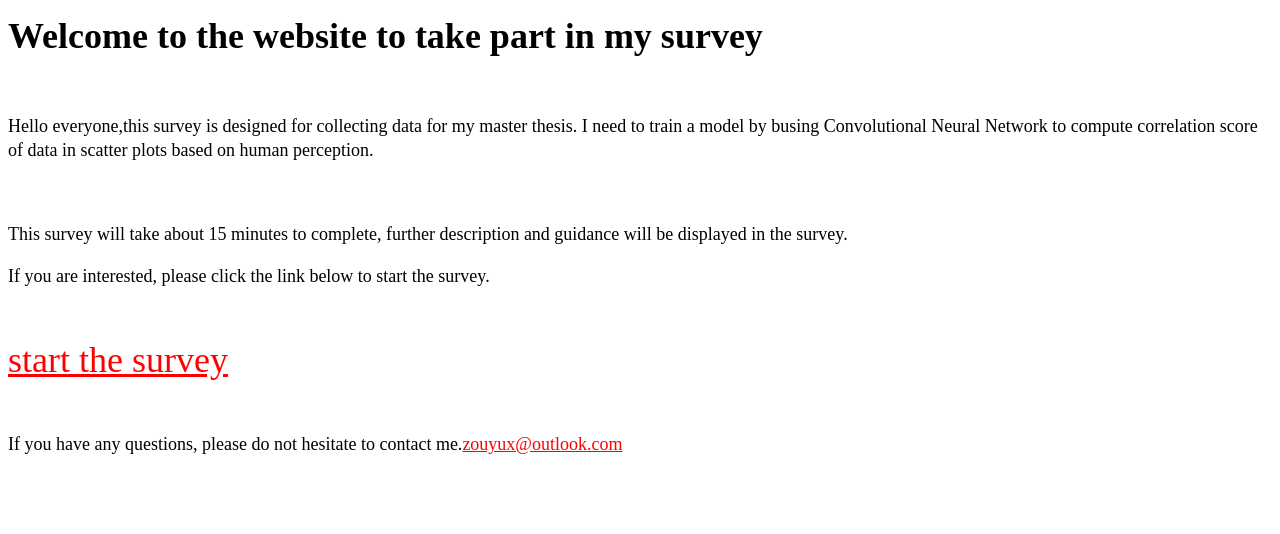
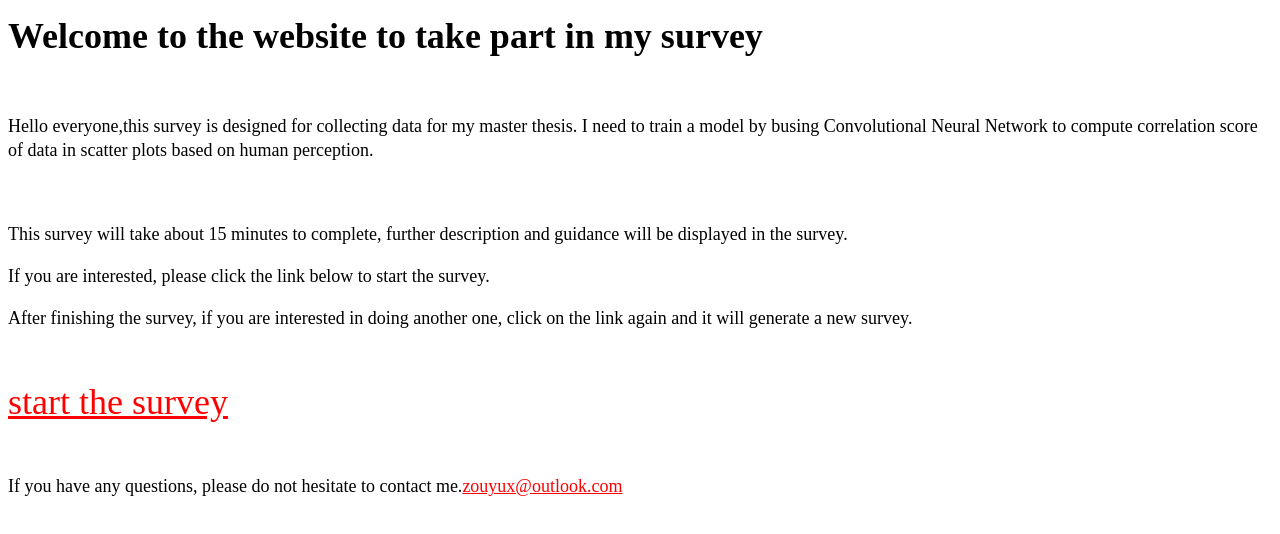
Before and after one commit to YuxinZou/survey4MA.github.io, a plain HTML site: page index.html in a window 1280 px wide. Drawn offline with Linux system fonts and the light colour scheme.

Commit message:
modified

```diff
--- a/index.html
+++ b/index.html
@@ -154,7 +154,8 @@ body{ font-size:18px; line-height:24px;}
 	by busing Convolutional Neural Network to compute correlation score of data in scatter plots based on human perception.</p>
 	<br />
 	<p>This survey will take about 15 minutes to complete, further description and guidance will be displayed in the survey.</p>
-	<p>If you are interested, please click the link below to start the survey.</p>
+	<p>If you are interested, please click the link below to start the survey. </p>
+	<p>After finishing the survey, if you are interested in doing another one, click on the link again and it will generate a new survey.</p>
 	<br />
     <p><a href= "javascript:test()" ><div class="exp1"> start the survey</a> </div></p>
 	<br />
```
